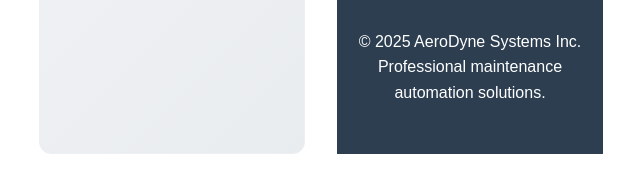
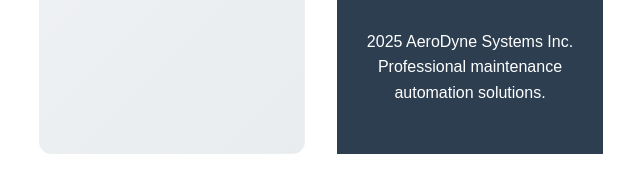
Before and after one commit to marcoroscioli/not-real-drone-selling-website-contact-page, a plain HTML site: page index.html in a window 1280 px wide. Shown: the part 3061-3251 px from the top of the page, 21-661 px from the left. Drawn offline with Linux system fonts and the light colour scheme.

Commit message:
Update index.html

```diff
--- a/index.html
+++ b/index.html
@@ -546,7 +546,7 @@
                     <p>SOC 2 Type II Certified</p>
                 </div>
             </div>
-            <p>&copy; 2025 AeroDyne Systems Inc. Professional maintenance automation solutions.</p>
+            <p>2025 AeroDyne Systems Inc. Professional maintenance automation solutions.</p>
         </div>
     </footer>
 
```
